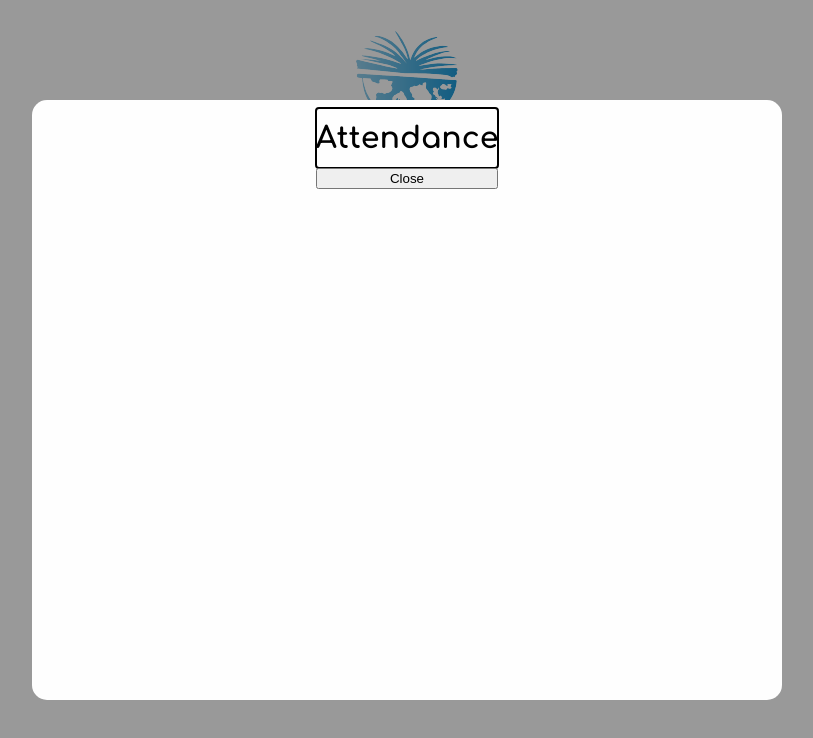
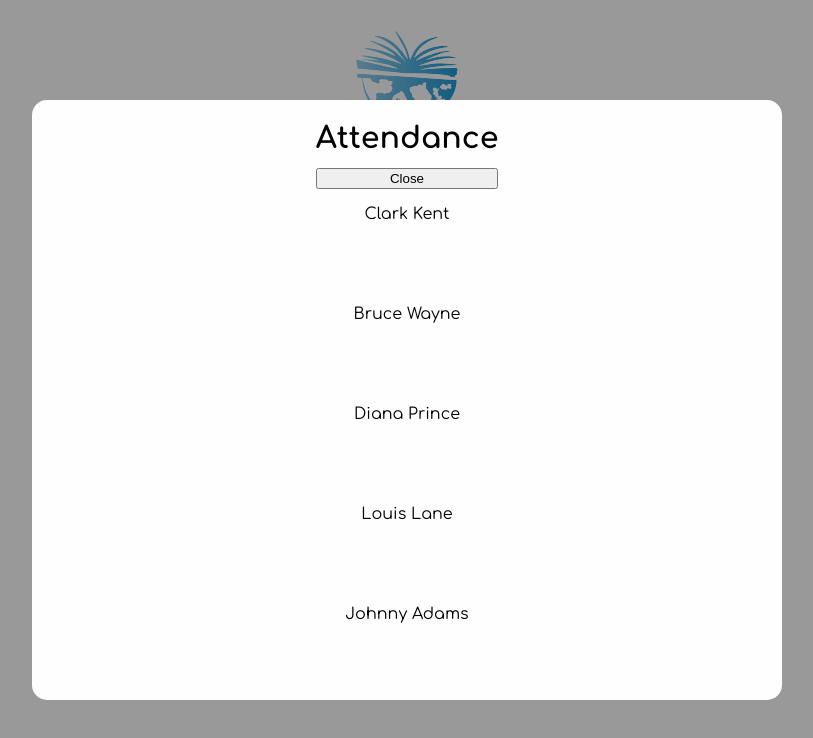
Before and after one commit to PatriciaArnedo/attendance_app, a React (Create React App) app: page / in a window 1280 px wide. Both pictures are taken after a click on the button "Take Attendance". Shown: the top 738 px of the page, without its empty margins (233-1046 px from the left). Built offline with nearby package versions, Linux system fonts and the light colour scheme; data requests are answered from the project's data file.

Commit message:
added json server and rendered students

```diff
--- a/db.json
+++ b/db.json
@@ -1,44 +1,40 @@
 {
     "students": [
-        {"17661":{
+        {
+            "id":17661,
             "FirstName":"Clark",
             "LastName":"Kent",
             "In":"10:50  am",
             "Out":"10:50 am",
             "Mood":"mood-tired"
-            }
-        },
-        {"17662":
+            },
             {
+            "id":17662,
             "FirstName":"Bruce",
             "LastName":"Wayne",
             "In":"",
             "Out":""
-            }
-        },
-        {"17663":
+            },
             {
+            "id":17663,
             "FirstName":"Diana",
             "LastName":"Prince",
             "In":"",
             "Out":""
-            }
-        },
-        {"17664":
+            },
             {
+            "id":17664,
             "FirstName":"Louis",
             "LastName":"Lane",
             "In":"",
             "Out":""
-            }
-        },
-        {"17665":
+            },
             {
+            "id":17665,
             "FirstName":"Johnny",
             "LastName":"Adams",
             "In":"",
             "Out":""
             }
-        }
     ]
 }
--- /dev/null
+++ b/json-server.json
@@ -0,0 +1 @@
+{"port":4000}
--- a/src/App.css
+++ b/src/App.css
@@ -13,7 +13,6 @@
 }
 
 .modal {
-  /* display: none; */
   position: fixed;
   z-index: 1;
   padding-top: 100px; /* Location of the box */
@@ -29,8 +28,6 @@
 .modal-content {
   background-color: #fefefe;
   margin: auto;
-  /* padding: 20px; */
-  /* border: 1px solid #888; */
   height: 600px;
   width: 750px;
   display: flex;
@@ -49,7 +46,6 @@
   font-size: 30px;
   font-weight: bold;
   margin-top: 8px;
-  outline: auto;
   display: flex;
   flex-direction: row;
   flex-wrap: wrap;
@@ -57,3 +53,10 @@
   align-content: center;
   text-align: center;
 }
+
+.student {
+  font-size: 16px;
+  font-weight: 400;
+  height: 100px;
+  border-top: 5px;
+}
--- a/src/components/modal.js
+++ b/src/components/modal.js
@@ -1,4 +1,5 @@
-import React from 'react'
+import React, { useEffect, useState } from 'react'
+import Student from './student.js'
 
 function Modal(props) {
 
@@ -8,6 +9,22 @@ function Modal(props) {
         }
     }
 
+    const [students, setStudents] = useState([])
+
+    useEffect (() => {
+        fetch(`http://localhost:4000/students`)
+        .then(r => r.json())
+        .then(studentsArray => {
+            console.log(studentsArray)
+            setStudents(studentsArray)
+        })
+        .catch(console.log)
+    }, [])
+
+    function renderStudents() {
+        return students.map(student => <Student key={student.id} student={student} />)
+    }
+
     return (
         <div className="modal">
             <div className="modal-content">
@@ -15,6 +32,7 @@ function Modal(props) {
                     <p>Attendance</p>
                 </div>
                 <button onClick={() => props.setShowModal(currentShowModal => !props.showModal)}>Close</button>
+                {renderStudents()}
             </div>
         </div>
     )
--- /dev/null
+++ b/src/components/student.js
@@ -0,0 +1,12 @@
+import React from 'react'
+
+function Student(props){
+
+    return(
+        <div className="student">
+            <p>{props.student.FirstName} {props.student.LastName}</p>
+        </div>
+    )
+}
+
+export default Student
```
